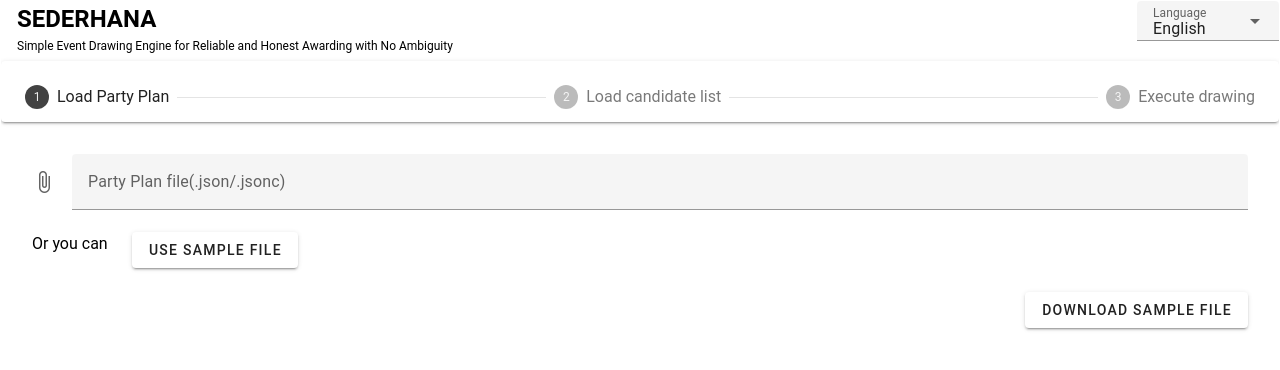
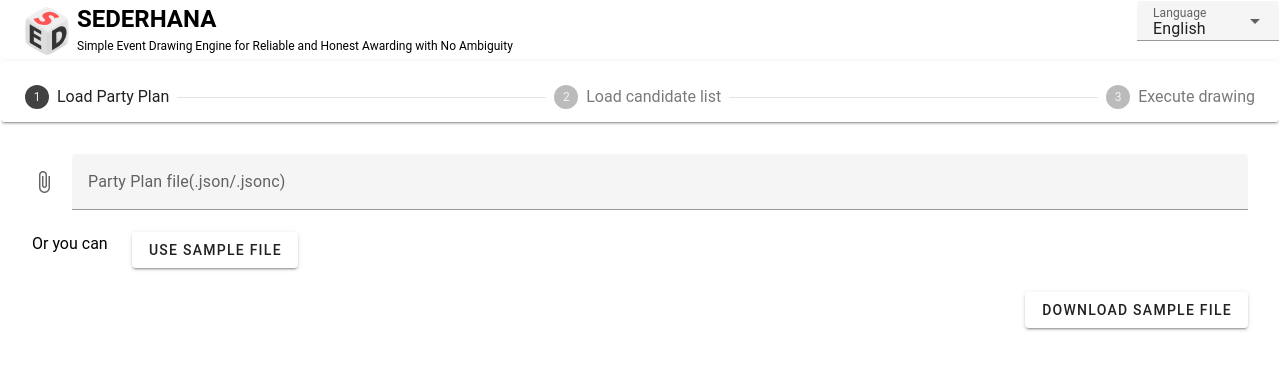
Before and after one commit to Napple753/simple-lottery, a Vue app: page / in a window 1280 px wide. Shown: the top 370 px of the page. Built offline with nearby package versions, Linux system fonts and the light colour scheme.

Commit message:
feat: add icon to pages

```diff
--- a/src/views/ProgramFinale.vue
+++ b/src/views/ProgramFinale.vue
@@ -21,6 +21,7 @@ function nextProgram() {
   <div class="program">
     <div class="main">
       <hgroup>
+        <img src="/sederhana.svg" />
         <h1>{{ $t("app-short-name") }}</h1>
         <h2>{{ $t("app-description") }}</h2>
       </hgroup>
@@ -48,7 +49,7 @@ function nextProgram() {
   height: 100%;
 }
 hgroup {
-  width: 80%;
+  width: 100%;
   height: 80%;
   padding-left: 1rem;
   padding-bottom: 1rem;
@@ -62,14 +63,21 @@ hgroup {
 .main div {
   height: 20%;
 }
+hgroup img {
+  height: 400px;
+}
 h1 {
   width: 100%;
-  font-size: 36px;
+  font-size: 60px;
   font-weight: bold;
+}
+h1::first-letter {
+  font-size: 120%;
+  color: #ff5555;
 }
 h2 {
   width: 100%;
-  font-size: 12px;
+  font-size: 18px;
   font-weight: normal;
 }
 </style>
--- a/src/views/SettingControl.vue
+++ b/src/views/SettingControl.vue
@@ -85,8 +85,11 @@ function startParty() {
 <template>
   <header>
     <hgroup>
-      <h1>{{ $t("app-short-name") }}</h1>
-      <h2>{{ $t("app-description") }}</h2>
+      <img src="/sederhana.svg" style="height: 100%" />
+      <div>
+        <h1>{{ $t("app-short-name") }}</h1>
+        <h2>{{ $t("app-description") }}</h2>
+      </div>
     </hgroup>
     <language-switch />
   </header>
@@ -134,6 +137,7 @@ header hgroup {
   padding-left: 1rem;
   text-align: left;
   font-size: 15px;
+  display: flex;
 }
 header h1 {
   font-size: 24px;
```
Also changed, not shown: public/sederhana.svg (added).
